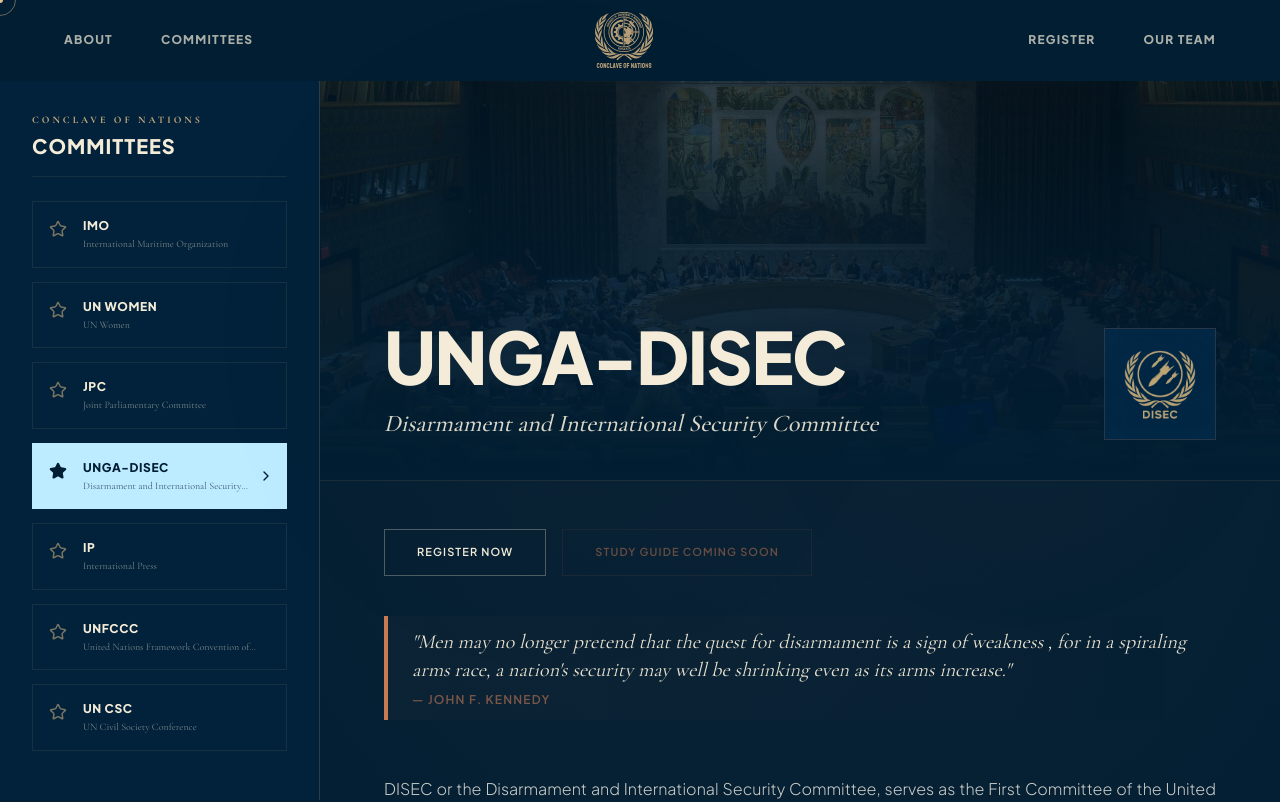
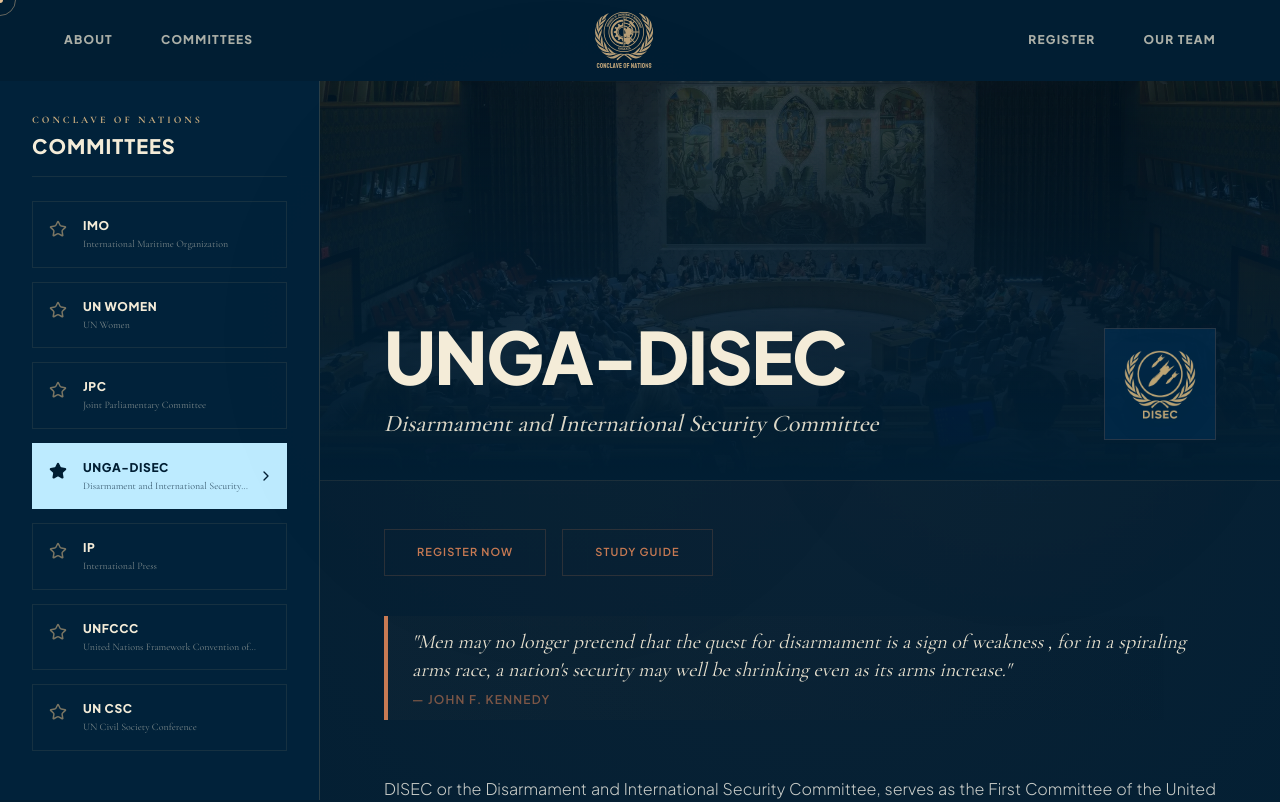
Before and after one commit to SrayanBhattacharya/uemcon-site, a Next.js app: page /committees/disec in a window 1280 px wide. Shown: the top 802 px of the page. Built offline with nearby package versions, Linux system fonts and the light colour scheme.

Commit message:
docs: added study guides for committees

```diff
--- a/app/committees/[id]/page.tsx
+++ b/app/committees/[id]/page.tsx
@@ -20,6 +20,7 @@
   quote?: string;
   author?: string;
   backgroundImage?: string;
+  studyGuide?: string;
   content: string[];
 }
 
@@ -186,6 +187,21 @@
             >
               Register Now
             </Button>
+            {committee.studyGuide ? (
+              <Button
+                href={committee.studyGuide}
+                target="_blank"
+                rel="noopener noreferrer"
+                variant="outline"
+                className="px-8 transition-all duration-300 border hover:shadow-md"
+                style={{
+                  borderColor: committee.color + "30",
+                  color: committee.color,
+                }}
+              >
+                Study Guide
+              </Button>
+            ) : (
               <Button
                 disabled
                 variant="outline"
@@ -197,6 +213,7 @@
               >
                 Study Guide Coming Soon
               </Button>
+            )}
           </div>
         </ClientScrollReveal>
 
--- a/components/ui/Button.tsx
+++ b/components/ui/Button.tsx
@@ -8,6 +8,8 @@
   variant?: "primary" | "secondary" | "outline";
   children: React.ReactNode;
   href?: string;
+  target?: string;
+  rel?: string;
 }
 
 export default function Button({
@@ -42,7 +44,7 @@
 
   if (href) {
     return (
-      <Component href={href} {...motionProps}>
+      <Component href={href} {...motionProps} {...(props as any)}>
         {children}
       </Component>
     );
--- a/lib/committees.json
+++ b/lib/committees.json
@@ -9,6 +9,7 @@
     "color": "#4CA3A5",
     "type": "offline",
     "backgroundImage": "/backgrounds/imo.webp",
+    "studyGuide": "https://drive.google.com/drive/u/2/folders/1pn4_yRkz5fSwvAj5USCOTc_125BYIsf3",
     "quote": "Decarbonizing the maritime industry is a big challenge, but also an opportunity to align the international shipping sector with global commitments on climate change and sustainability.",
     "author": "Arsenio Dominguez",
     "content": [
@@ -47,6 +48,7 @@
     "color": "#5F8575",
     "type": "offline",
     "backgroundImage": "/backgrounds/jpc.webp",
+    "studyGuide": "https://drive.google.com/drive/u/2/folders/1_sgpGEGlhCJm2ZaumGvOj9DscMzmJIpR",
     "quote": "A nation's strength ultimately consists in what it can do on its own and not in what it can borrow from others.",
     "author": "Indira Gandhi",
     "content": [
@@ -65,6 +67,7 @@
     "color": "#C87A53",
     "type": "offline",
     "backgroundImage": "/backgrounds/disec.webp",
+    "studyGuide": "https://drive.google.com/drive/u/2/folders/1Qy_PHbcdXrPTKR7MH6m-bGOumZgP480M",
     "quote": "Men may no longer pretend that the quest for disarmament is a sign of weakness , for in a spiraling arms race, a nation's security may well be shrinking even as its arms increase.",
     "author": "John F. Kennedy",
     "content": [
@@ -83,6 +86,7 @@
     "color": "#8AA2B0",
     "type": "offline",
     "backgroundImage": "/backgrounds/ip.webp",
+    "studyGuide": "https://drive.google.com/drive/u/2/folders/1izYR3yLF9NTdFmXJbh8_abHGDPiwGnyQ",
     "quote": "Without a free press there can be no free society. That is axiomatic. However, freedom of the press is not an end in itself but a means to the end of a free society.",
     "author": "Felix Frankfurter",
     "content": [
@@ -101,6 +105,7 @@
     "color": "#3D8B7A",
     "type": "offline",
     "backgroundImage": "/backgrounds/unfccc.webp",
+    "studyGuide": "https://drive.google.com/drive/u/2/folders/1b6yzx2X8kYxgTfRfW5KFMXXY_3M2N_mI",
     "quote": "We have a single mission: to protect and hand on the planet to the next generation.",
     "author": "François Hollande",
     "content": [
```
Also changed, not shown: app/register/delegate/page.tsx (+12 -5 lines). Lines whose indentation alone changed are shown as unchanged.
